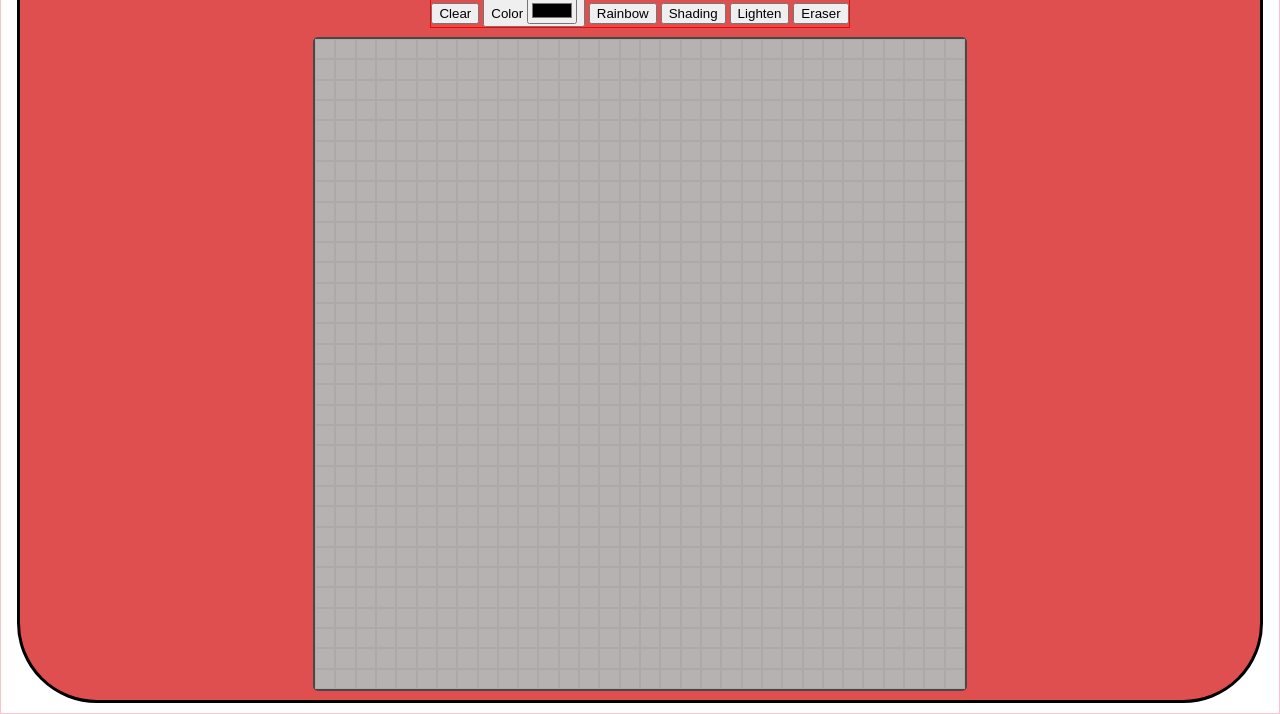
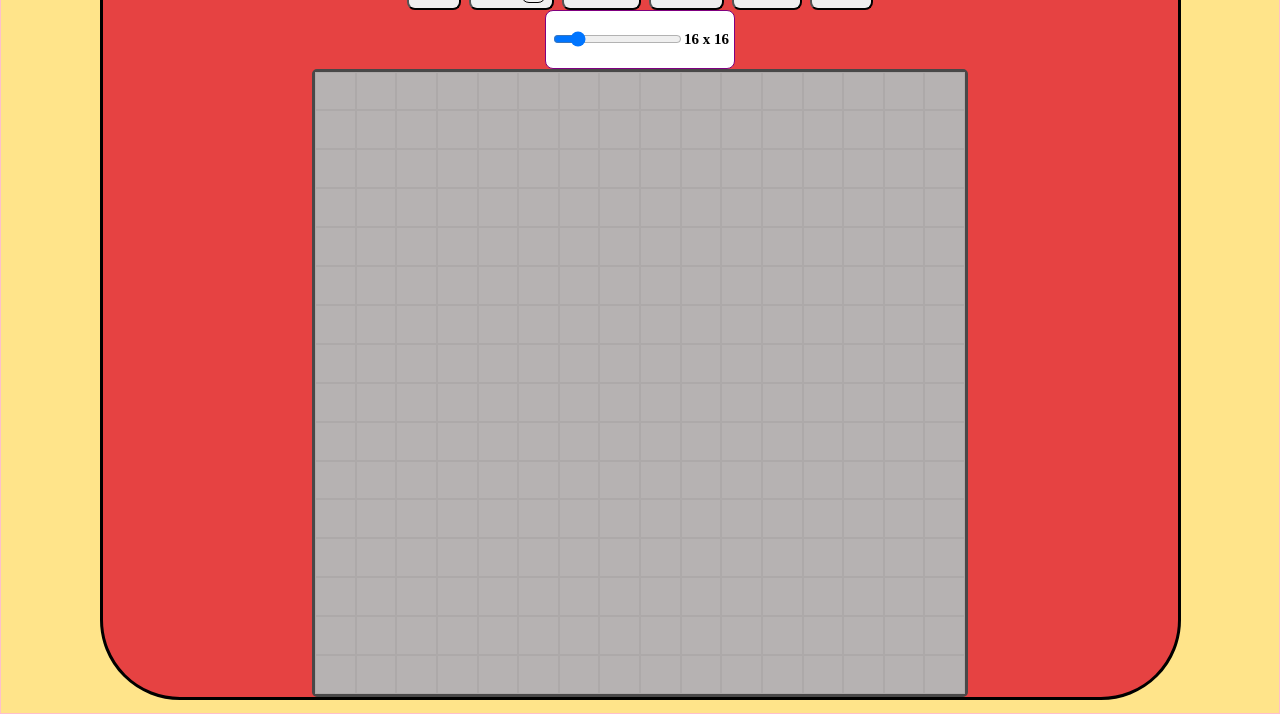
Before and after one commit to elinnunez/etch-a-sketch, a plain HTML site: page index.html in a window 1280 px wide. Shown: the part 120-834 px from the top of the page. Drawn offline with Linux system fonts and the light colour scheme.

Commit message:
slider eventlistener and grid reset js done

```diff
--- a/index.html
+++ b/index.html
@@ -22,6 +22,10 @@
             <button class="lighten">Lighten</button>
             <button class="eraser">Eraser</button>
         </div>
+        <div class="rangepick">
+            <input type="range" name="" id="slider" min="1" max = "100" value="16">
+            <p>16 x 16</p>
+        </div>
         <div class="grid">
 
         </div>
--- a/script.js
+++ b/script.js
@@ -1,7 +1,10 @@
 const container = document.querySelector(".container");
 const buttons = document.querySelectorAll("button");
 const gridContainer = document.querySelector(".grid");
+const slider = document.querySelector("#slider");
+const sliderp = document.querySelector(".rangepick p");
 
+let newsize;
 
 const createGrid = (size) => {
   for(let i = 0; i < size * size; i++) {
@@ -16,4 +19,14 @@ const createGrid = (size) => {
   gridContainer.style.gridTemplateRows = `repeat(${size}, auto)`;
 }
 
-createGrid(32);
+slider.addEventListener('input', () => {
+  sliderp.textContent = slider.value + " x " + slider.value;
+  newsize = slider.value;
+});
+
+slider.addEventListener('mouseup', () => {
+  gridContainer.innerHTML = "";
+  createGrid(slider.value);
+})
+
+createGrid(16); //default when opening site;
--- a/style.css
+++ b/style.css
@@ -1,10 +1,14 @@
 @import url('https://fonts.googleapis.com/css2?family=Courgette&display=swap');
 
 body {
+    display: flex;
     border: 1px solid pink;
     padding: 1em;
     margin: 0;
     height: 100vh;
+    align-items: center;
+    justify-content: center;
+    background-color: rgb(255, 228, 138);
 }
 
 .container {
@@ -15,8 +19,9 @@ body {
     justify-content: space-evenly;
     align-items: center;
     height: 100vh;
+    width: 1075px;
     border-radius: 80px;
-    background-color: rgb(224, 79, 79);
+    background-color: rgb(230, 66, 66);
 }
 
 .header {
@@ -32,14 +37,49 @@ h1 {
 }
 
 .buttons {
-    border: 1px solid red;
+    display: flex;
+    align-items: center;
+    justify-content: center;
+    /* border: 1px solid purple; */
+    gap: 0.5em;
+}
+
+button {
+    display: flex;
+    flex-direction: row;
+    justify-content: center;
+    align-items: center;
+    font-size: 15px;
+    font-weight: bold;
+    border-radius: 8px;
+    height: 2.5em;
+}
+
+#input-color {
+    border-radius: 8px;
+    width: 25px;
+    margin-left: 5px;
+    height: 25px;
+}
+.rangepick {
+    display: flex;
+    flex-direction: row;
+    justify-content: space-evenly;
+    align-items: center;
+    border: 1px solid purple;
+    font-size: 15px;
+    font-weight: bold;
+    background: white;
+    border-radius: 8px;
+    flex-wrap: wrap;
+    padding: 5px;
 }
 
 .grid {
     display: grid;
     height: 650px;
     width: 650px;
-    border: 2px solid rgb(73, 72, 72);
+    border: 3px solid rgb(73, 72, 72);
     border-radius: 5px;
 }
 
```
